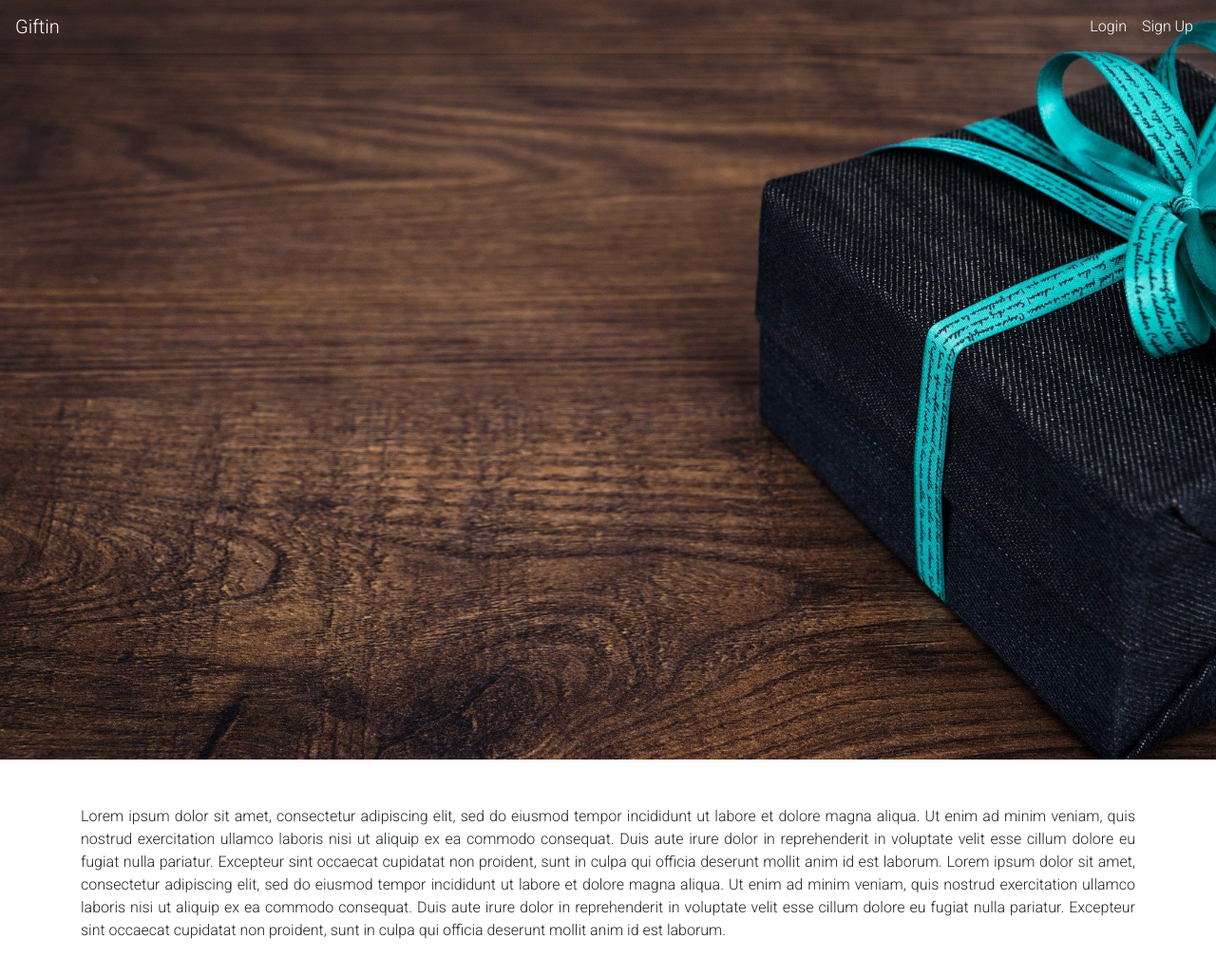
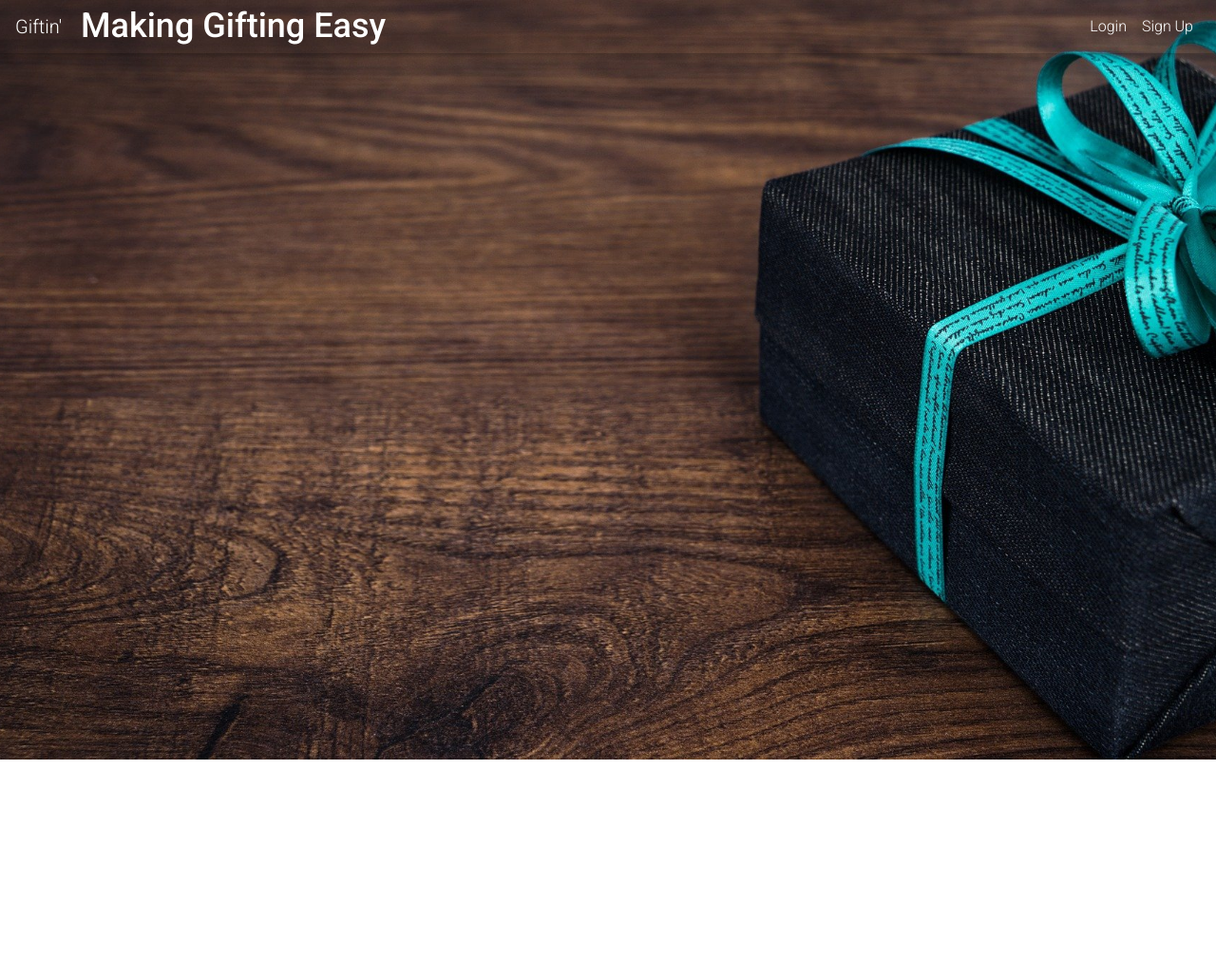
Before and after one commit to KshitijKapoor8/Giftin, a React (Create React App) app: page / in a window 1280 px wide. Shown: the top 1028 px of the page at 95% size. After the commit the page ends 800 px from the top, so only its background shows below. Built offline with nearby package versions, Linux system fonts and the light colour scheme.

Commit message:
literally 3 words

```diff
--- a/src/App.js
+++ b/src/App.js
@@ -11,10 +11,9 @@ function App() {
   return (
     <Router>
       <Switch>
-        <Route path="/" component={Home} />
-        <Route path="/login" component={Login} />
-        <Route path="/signup" component={Signup} />
-        <Route path="/" component={Home} />
+        <Route path="/login" component={Login} exact/>
+        <Route path="/signup" component={Signup} exact/>
+        <Route path="/" component={Home} exact/>
       </Switch>
     </Router>
   );
--- a/src/pages/home.js
+++ b/src/pages/home.js
@@ -31,7 +31,7 @@ export default function Home(props) {
           scrolling
           transparent
         >
-          <MDBNavbarBrand href="/home">Giftin</MDBNavbarBrand>
+          <MDBNavbarBrand href="/home">Giftin'</MDBNavbarBrand>
           {!isWideEnough && (
             <MDBNavbarToggler onClick={() => setCollapse(!collapse)} />
           )}
@@ -47,29 +47,14 @@ export default function Home(props) {
           </MDBCollapse>
         </MDBNavbar>
 
-        <MDBView src={homebg}></MDBView>
+        <MDBView src={homebg}>
+            <MDBContainer>
+                <div style = {{fontSize: 36, color:'white'}}>
+                   <strong>Making Gifting Easy</strong>
+                </div>
+            </MDBContainer>
+        </MDBView>
       </header>
-
-      <main>
-        <MDBContainer className="text-center my-5">
-          <p align="justify">
-            Lorem ipsum dolor sit amet, consectetur adipiscing elit, sed do
-            eiusmod tempor incididunt ut labore et dolore magna aliqua. Ut enim
-            ad minim veniam, quis nostrud exercitation ullamco laboris nisi ut
-            aliquip ex ea commodo consequat. Duis aute irure dolor in
-            reprehenderit in voluptate velit esse cillum dolore eu fugiat nulla
-            pariatur. Excepteur sint occaecat cupidatat non proident, sunt in
-            culpa qui officia deserunt mollit anim id est laborum. Lorem ipsum
-            dolor sit amet, consectetur adipiscing elit, sed do eiusmod tempor
-            incididunt ut labore et dolore magna aliqua. Ut enim ad minim
-            veniam, quis nostrud exercitation ullamco laboris nisi ut aliquip ex
-            ea commodo consequat. Duis aute irure dolor in reprehenderit in
-            voluptate velit esse cillum dolore eu fugiat nulla pariatur.
-            Excepteur sint occaecat cupidatat non proident, sunt in culpa qui
-            officia deserunt mollit anim id est laborum.
-          </p>
-        </MDBContainer>
-      </main>
     </div>
   );
 }
```
Also changed, not shown: 1 other file (tests, documents, lock files or other folders).
